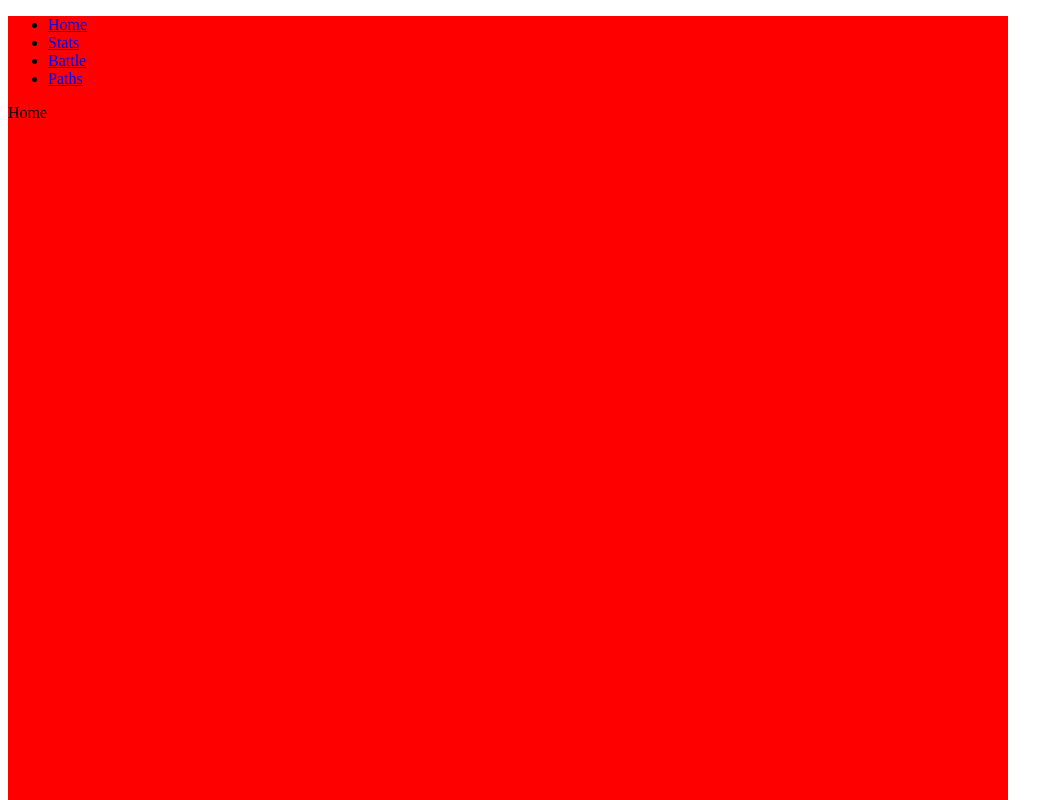
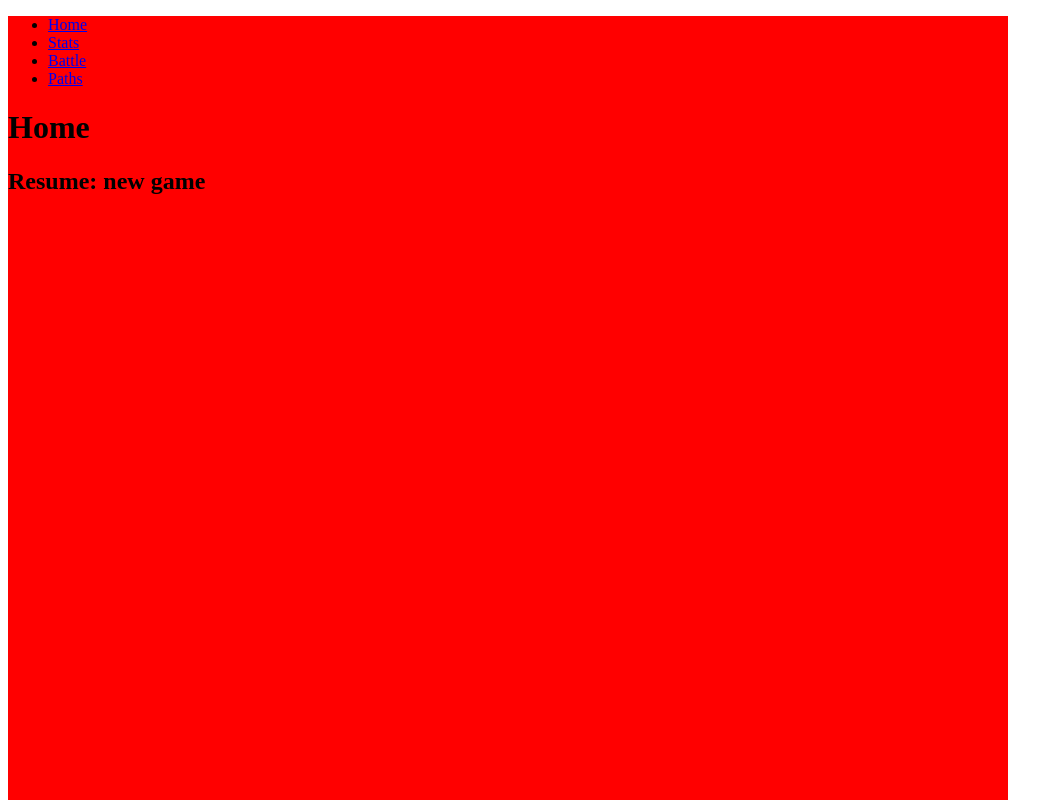
Before and after one commit to yyypasserby/fqyy, a React (Create React App) app: page / in a window 1280 px wide. Shown: the top 800 px of the page, without its empty margins (0-1063 px from the left). Built offline with nearby package versions, Linux system fonts and the light colour scheme.

Commit message:
Add recoil for global state management

```diff
--- a/package.json
+++ b/package.json
@@ -18,6 +18,7 @@
     "react-dom": "^17.0.1",
     "react-router-dom": "^5.2.0",
     "react-scripts": "4.0.1",
+    "recoil": "^0.1.2",
     "typescript": "^4.1.3",
     "web-vitals": "^0.2.4"
   },
--- a/src/App.tsx
+++ b/src/App.tsx
@@ -1,13 +1,15 @@
 import { StyleSheet, css } from "aphrodite";
-import Home from "./Home";
-import Stats from "./Stats";
-import Battle from "./Battle";
-import Paths from "./Paths";
+import Home from "./scenes/Home";
+import Stats from "./scenes/Stats";
+import Battle from "./scenes/Battle";
+import Paths from "./scenes/Paths";
 import React from "react";
 import { BrowserRouter as Router, Switch, Route, Link } from "react-router-dom";
+import { RecoilRoot } from "recoil";
 
 function App() {
   return (
+    <RecoilRoot>
       <Router>
         <div className={css(styles.app)}>
           <nav>
@@ -42,6 +44,7 @@ function App() {
           </Switch>
         </div>
       </Router>
+    </RecoilRoot>
   );
 }
 
--- a/src/Home.tsx
+++ /dev/null
@@ -1,5 +0,0 @@
-function Home() {
-  return <div>Home</div>;
-}
-
-export default Home;
--- /dev/null
+++ b/src/data/atoms/gameAtom.ts
@@ -0,0 +1,9 @@
+import { atom } from "recoil";
+
+export const gameState = atom({
+  key: "gameState",
+  default: {
+    id: 1,
+    name: "new game",
+  },
+});
--- /dev/null
+++ b/src/scenes/Home.tsx
@@ -0,0 +1,14 @@
+import { useRecoilValue } from "recoil";
+import { gameState } from "../data/atoms/gameAtom";
+
+function Home() {
+  const game = useRecoilValue(gameState);
+  return (
+    <div>
+      <h1>Home</h1>
+      <h2>Resume: {game.name}</h2>
+    </div>
+  );
+}
+
+export default Home;
```
Also changed, not shown: src/scenes/Battle.tsx (renamed from src/Battle.tsx), src/scenes/Paths.tsx (renamed from src/Paths.tsx), src/scenes/Stats.tsx (renamed from src/Stats.tsx), 1 other file (tests, documents, lock files or other folders). Lines whose indentation alone changed are shown as unchanged.
